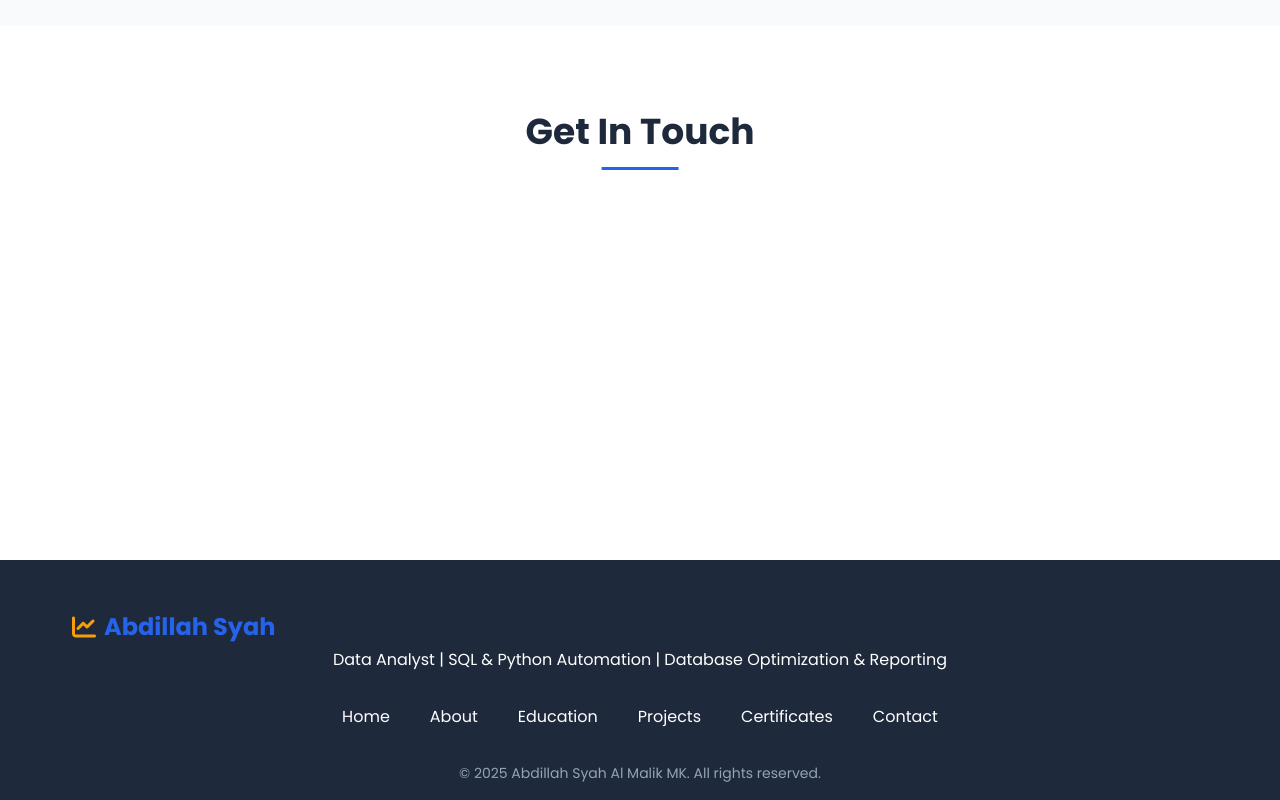
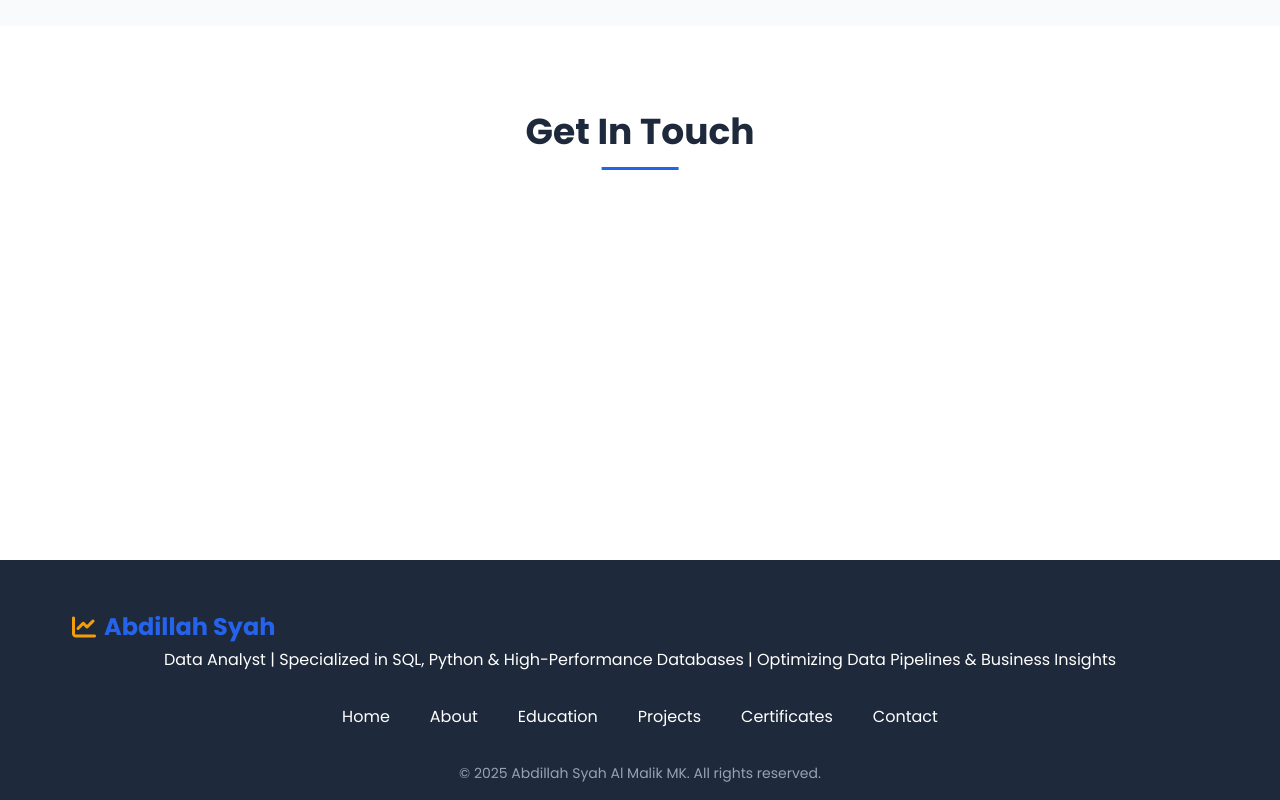
Before and after one commit to abdillahsyah3/portfolio-abdillahsyah, a plain HTML site: page index.html in a window 1280 px wide. Shown: the part 7890-8690 px from the top of the page. Drawn offline with Linux system fonts and the light colour scheme.

Commit message:
index.html

```diff
--- a/index.html
+++ b/index.html
@@ -1631,7 +1631,7 @@
                     <i class="fas fa-chart-line"></i>
                     <span>Abdillah Syah</span>
                 </div>
-                <p>Data Analyst | SQL & Python Automation | Database Optimization & Reporting</p>
+                <p>Data Analyst | Specialized in SQL, Python & High-Performance Databases | Optimizing Data Pipelines & Business Insights</p>
             </div>
             <ul class="footer-links">
                 <li><a href="#home">Home</a></li>
```
